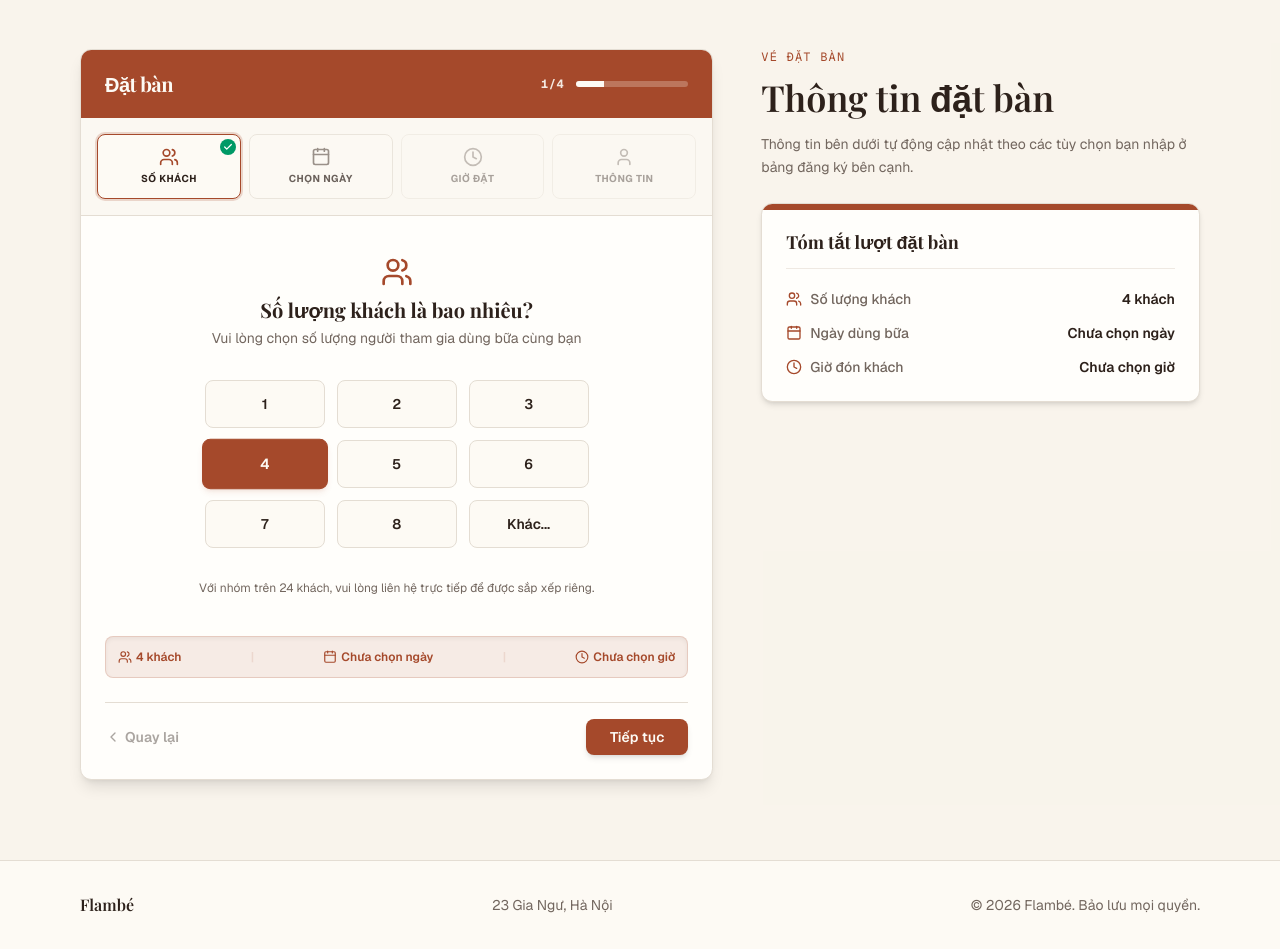
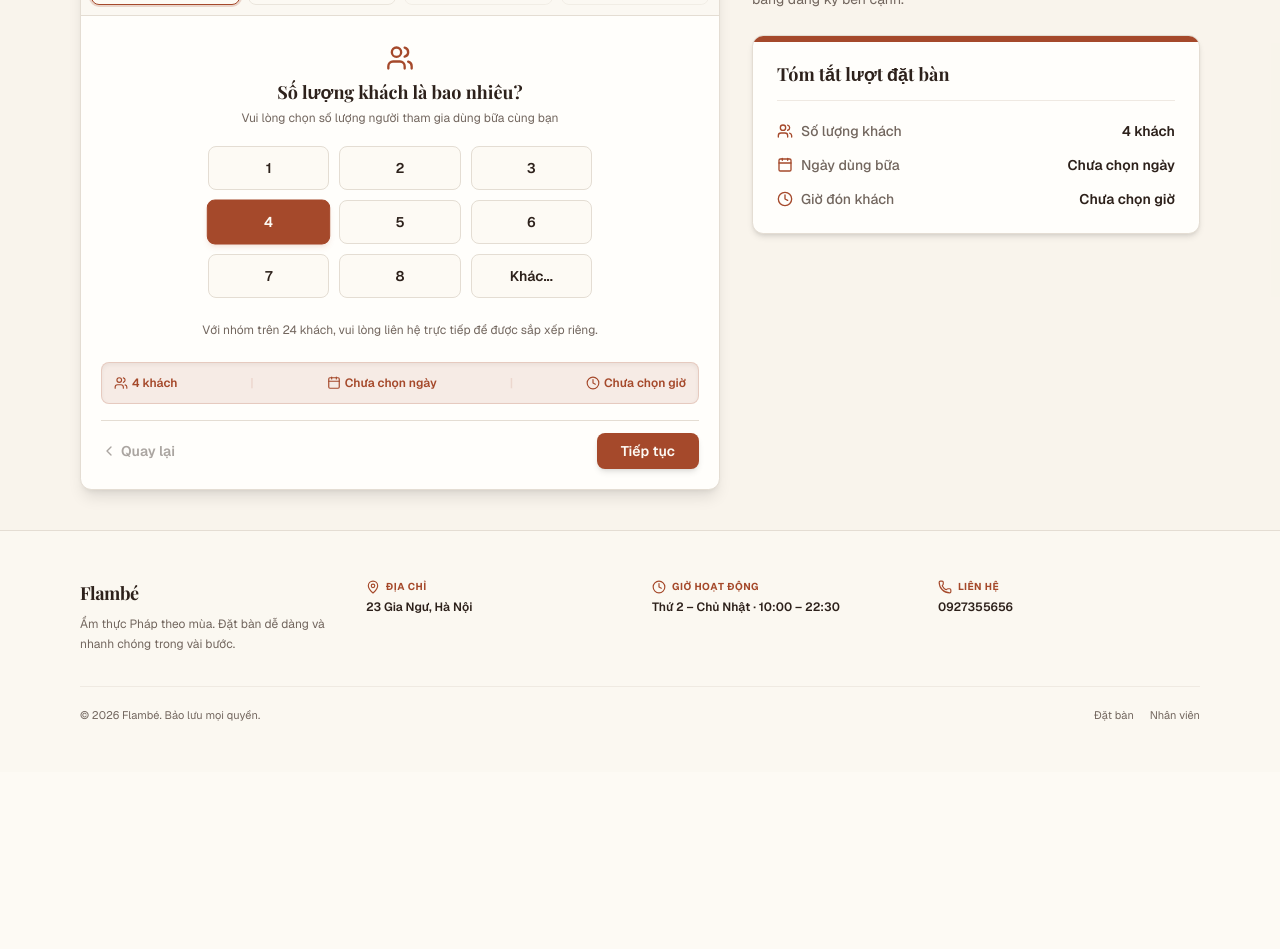
Before and after one commit to caolong0204/restaurant-reservation-app, a Next.js app: page / in a window 1280 px wide. Shown: the part 720-1669 px from the top of the page. After the commit the page ends 1492 px from the top, so only its background shows below. Built offline with nearby package versions, Linux system fonts and the light colour scheme; no server answers; a web font is replaced by a local one.

Commit message:
polish UI

```diff
--- a/components/booking-form.tsx
+++ b/components/booking-form.tsx
@@ -207,8 +207,8 @@ export function BookingForm({
   return (
     <div className="overflow-hidden rounded-xl border border-border bg-card shadow-lg transition-all duration-300">
       {/* Header with App Theme Color */}
-      <div className="flex items-center justify-between bg-primary px-6 py-5 text-primary-foreground">
-        <h3 className="font-serif text-xl font-bold tracking-tight">Đặt bàn</h3>
+      <div className="flex items-center justify-between bg-primary px-5 py-3.5 text-primary-foreground">
+        <h3 className="font-serif text-lg font-bold tracking-tight">Đặt bàn</h3>
         {step !== 5 && (
           <div className="flex items-center gap-3">
             <span className="text-xs font-mono font-bold tracking-wider opacity-90">
@@ -235,7 +235,7 @@ export function BookingForm({
       />
 
       {/* Main Step Content Container */}
-      <div className="p-4 pt-3 sm:p-6">
+      <div className="p-3.5 pt-2.5 sm:p-5">
         {/* Step rendering orchestrator */}
         {step === 1 && (
           <StepPartySize
@@ -309,7 +309,13 @@ export function BookingForm({
 
         {/* Navigation Buttons (Footer) */}
         {step !== 5 && (
-          <div className="mt-6 flex items-center justify-between pt-4 border-t border-border">
+          <div className="mt-4 border-t border-border pt-3">
+            {step === 4 && (
+              <p className="text-[11px] sm:text-xs text-rose-600 font-semibold text-left mb-3 select-none leading-relaxed">
+                * Vui lòng nhận bàn theo sự sắp xếp và tình trạng có sẵn tại thực tế.
+              </p>
+            )}
+            <div className="flex items-center justify-between">
               <button
                 type="button"
                 onClick={() => {
@@ -368,6 +374,7 @@ export function BookingForm({
               </button>
             )}
             </div>
+          </div>
         )}
       </div>
     </div>
--- a/components/booking/progress-steps.tsx
+++ b/components/booking/progress-steps.tsx
@@ -23,13 +23,13 @@ export function ProgressSteps({
   if (step === 5) return null
 
   return (
-    <div className="grid grid-cols-4 gap-2 bg-secondary/35 p-4 border-b border-border">
+    <div className="grid grid-cols-4 gap-2 bg-secondary/35 p-2 sm:p-2.5 border-b border-border">
       {/* Step 1: Party Size */}
       <button
         type="button"
         onClick={() => handleStepClick(1)}
         className={cn(
-          'relative flex flex-col items-center justify-center rounded-lg border bg-background py-3 transition-all',
+          'relative flex flex-col items-center justify-center rounded-lg border bg-background py-1.5 sm:py-2 transition-all',
           step === 1
             ? 'border-primary ring-2 ring-primary/20'
             : 'border-border opacity-70 hover:opacity-100'
@@ -50,7 +50,7 @@ export function ProgressSteps({
         onClick={() => handleStepClick(2)}
         disabled={!isPartySizeSelected}
         className={cn(
-          'relative flex flex-col items-center justify-center rounded-lg border bg-background py-3 transition-all',
+          'relative flex flex-col items-center justify-center rounded-lg border bg-background py-1.5 sm:py-2 transition-all',
           step === 2
             ? 'border-primary ring-2 ring-primary/20'
             : 'border-border opacity-70 hover:opacity-100',
@@ -72,7 +72,7 @@ export function ProgressSteps({
         onClick={() => handleStepClick(3)}
         disabled={!isDateSelected}
         className={cn(
-          'relative flex flex-col items-center justify-center rounded-lg border bg-background py-3 transition-all',
+          'relative flex flex-col items-center justify-center rounded-lg border bg-background py-1.5 sm:py-2 transition-all',
           step === 3
             ? 'border-primary ring-2 ring-primary/20'
             : 'border-border opacity-70 hover:opacity-100',
@@ -94,7 +94,7 @@ export function ProgressSteps({
         onClick={() => handleStepClick(4)}
         disabled={!isTimeSelected}
         className={cn(
-          'relative flex flex-col items-center justify-center rounded-lg border bg-background py-3 transition-all',
+          'relative flex flex-col items-center justify-center rounded-lg border bg-background py-1.5 sm:py-2 transition-all',
           step === 4
             ? 'border-primary ring-2 ring-primary/20'
             : 'border-border opacity-70 hover:opacity-100',
--- a/components/booking/step-party-size.tsx
+++ b/components/booking/step-party-size.tsx
@@ -24,18 +24,18 @@ export function StepPartySize({
   setCustomPartyValue,
 }: StepPartySizeProps) {
   return (
-    <div className="flex flex-col items-center gap-4 py-2 sm:gap-6 sm:py-4 text-center">
+    <div className="flex flex-col items-center gap-3 py-1 sm:gap-4 sm:py-2 text-center">
       <div className="flex flex-col items-center">
-        <Users className="size-6 text-primary mb-1.5 sm:size-8 sm:mb-2" />
-        <h4 className="font-serif text-lg sm:text-xl font-bold text-foreground">
+        <Users className="size-5 text-primary mb-1 sm:size-7 sm:mb-1.5" />
+        <h4 className="font-serif text-base sm:text-lg font-bold text-foreground">
           Số lượng khách là bao nhiêu?
         </h4>
-        <p className="text-xs sm:text-sm text-muted-foreground mt-0.5 sm:mt-1">
+        <p className="text-[11px] sm:text-xs text-muted-foreground mt-0.5 sm:mt-1">
           Vui lòng chọn số lượng người tham gia dùng bữa cùng bạn
         </p>
       </div>
 
-      <div className="grid grid-cols-3 gap-3 w-full max-w-sm mt-1 sm:mt-2">
+      <div className="grid grid-cols-3 gap-2.5 w-full max-w-sm mt-1">
         {PARTY_SIZES.map((size) => (
           <button
             key={size}
@@ -45,9 +45,9 @@ export function StepPartySize({
               setIsCustomParty(false)
             }}
             className={cn(
-              'flex h-12 items-center justify-center rounded-lg border text-sm font-semibold transition-all duration-200',
+              'flex h-10 sm:h-11 items-center justify-center rounded-lg border text-sm font-semibold transition-all duration-200',
               !isCustomParty && partySize === String(size)
-                ? 'border-primary bg-primary text-primary-foreground scale-105 shadow-md shadow-primary/10'
+                ? 'border-primary bg-primary text-primary-foreground scale-102 shadow-md shadow-primary/10'
                 : 'border-border bg-background hover:border-primary/50 hover:bg-secondary/40'
             )}
           >
@@ -61,9 +61,9 @@ export function StepPartySize({
             setPartySize(customPartyValue)
           }}
           className={cn(
-            'flex h-12 items-center justify-center rounded-lg border text-sm font-semibold transition-all duration-200',
+            'flex h-10 sm:h-11 items-center justify-center rounded-lg border text-sm font-semibold transition-all duration-200',
             isCustomParty
-              ? 'border-primary bg-primary text-primary-foreground scale-105 shadow-md shadow-primary/10'
+              ? 'border-primary bg-primary text-primary-foreground scale-102 shadow-md shadow-primary/10'
               : 'border-border bg-background hover:border-primary/50 hover:bg-secondary/40'
           )}
         >
--- a/components/booking/summary-bar.tsx
+++ b/components/booking/summary-bar.tsx
@@ -18,7 +18,7 @@ function toISO(date: Date) {
 
 export function SummaryBar({ partySize, date, time }: SummaryBarProps) {
   return (
-    <div className="mt-6 flex items-center justify-between rounded-lg bg-primary/10 border border-primary/20 p-3 text-primary text-xs font-semibold shadow-inner">
+    <div className="mt-4 flex items-center justify-between rounded-lg bg-primary/10 border border-primary/20 p-3 text-primary text-xs font-semibold shadow-inner">
       <div className="flex items-center gap-1">
         <Users className="size-3.5" />
         <span>{partySize} khách</span>
--- a/components/home/footer.tsx
+++ b/components/home/footer.tsx
@@ -1,18 +1,63 @@
 'use client'
 
 import { RESTAURANT } from '@/lib/restaurant'
+import { MapPin, Clock, Phone } from 'lucide-react'
 
 export function Footer() {
   return (
-    <footer className="border-t border-border">
-      <div className="mx-auto flex max-w-6xl flex-col items-center justify-between gap-4 px-3 py-8 text-sm text-muted-foreground sm:flex-row sm:px-4">
-        <p className="font-serif text-base font-semibold text-foreground">
-          {RESTAURANT.name}
-        </p>
-        <p>{RESTAURANT.address}</p>
-        <p>
-          &copy; {new Date().getFullYear()} {RESTAURANT.name}. Bảo lưu mọi quyền.
-        </p>
+    <footer className="border-t border-border bg-secondary/15">
+      <div className="mx-auto max-w-6xl px-3 py-8 sm:px-4 sm:py-12">
+        <div className="grid gap-6 sm:grid-cols-2 md:grid-cols-4 text-left">
+          {/* Logo & Name */}
+          <div className="flex flex-col gap-2">
+            <h4 className="font-serif text-lg font-bold tracking-tight text-foreground">
+              {RESTAURANT.name}
+            </h4>
+            <p className="text-xs text-muted-foreground leading-relaxed max-w-xs">
+              {RESTAURANT.tagline}. Đặt bàn dễ dàng và nhanh chóng trong vài bước.
+            </p>
+          </div>
+
+          {/* Address */}
+          <div className="flex flex-col gap-1">
+            <span className="flex items-center gap-1.5 text-[10px] font-bold uppercase tracking-wider text-primary">
+              <MapPin className="size-3.5" /> Địa chỉ
+            </span>
+            <p className="text-xs font-semibold text-foreground leading-relaxed">
+              {RESTAURANT.address}
+            </p>
+          </div>
+
+          {/* Hours */}
+          <div className="flex flex-col gap-1">
+            <span className="flex items-center gap-1.5 text-[10px] font-bold uppercase tracking-wider text-primary">
+              <Clock className="size-3.5" /> Giờ hoạt động
+            </span>
+            <p className="text-xs font-semibold text-foreground leading-relaxed">
+              {RESTAURANT.hours}
+            </p>
+          </div>
+
+          {/* Contact */}
+          <div className="flex flex-col gap-1">
+            <span className="flex items-center gap-1.5 text-[10px] font-bold uppercase tracking-wider text-primary">
+              <Phone className="size-3.5" /> Liên hệ
+            </span>
+            <p className="text-xs font-semibold text-foreground leading-relaxed">
+              {RESTAURANT.phone}
+            </p>
+          </div>
+        </div>
+
+        <div className="mt-8 border-t border-border/50 pt-5 flex flex-col sm:flex-row items-center justify-between gap-4 text-[11px] text-muted-foreground">
+          <p>
+            &copy; {new Date().getFullYear()} {RESTAURANT.name}. Bảo lưu mọi quyền.
+          </p>
+          <div className="flex gap-4">
+            <a href="#reserve" className="hover:text-primary transition-colors">Đặt bàn</a>
+            <a href="/admin" className="hover:text-primary transition-colors">Nhân viên</a>
+          </div>
+        </div>
       </div>
     </footer>
   )
--- a/components/home/hero.tsx
+++ b/components/home/hero.tsx
@@ -3,12 +3,13 @@
 import Image from 'next/image'
 import { Star } from 'lucide-react'
 import { RESTAURANT } from '@/lib/restaurant'
+
 import { RestaurantInfo } from './restaurant-info'
 
 export function Hero() {
   return (
     <section className="relative">
-      <div className="relative h-[50vh] min-h-[390px] md:h-[78vh] md:min-h-[560px] w-full overflow-hidden">
+      <div className="relative h-[45vh] min-h-[360px] md:h-[62vh] md:min-h-[460px] w-full overflow-hidden">
         <Image
           src="/restaurant-hero.png"
           alt="Phòng ăn ấm áp dưới ánh nến tại Flambé"
--- a/components/home/reserve.tsx
+++ b/components/home/reserve.tsx
@@ -31,7 +31,7 @@ export function Reserve() {
   })
 
   return (
-    <section id="reserve" className="scroll-mt-20 bg-secondary/40 py-10 lg:py-20">
+    <section id="reserve" className="scroll-mt-20 bg-secondary/40 py-6 lg:py-10">
       <div className="mx-auto px-3 sm:px-4 max-w-6xl">
         {step === 5 ? (
           <div className="mx-auto max-w-2xl w-full">
@@ -64,7 +64,7 @@ export function Reserve() {
             />
           </div>
         ) : (
-          <div className="grid gap-12 lg:grid-cols-12 lg:items-start">
+          <div className="grid gap-8 lg:grid-cols-12 lg:items-start">
             {/* Left Column: Interactive Booking Wizard */}
             <div className="lg:col-span-7 w-full">
               <BookingForm
```
Also changed, not shown: components/booking/step-date.tsx (+18 -18 lines), components/booking/step-info.tsx (+5 -13 lines), components/booking/step-time.tsx (+17 -20 lines), 3 other files (tests, documents, lock files or other folders). Lines whose indentation alone changed are shown as unchanged.
